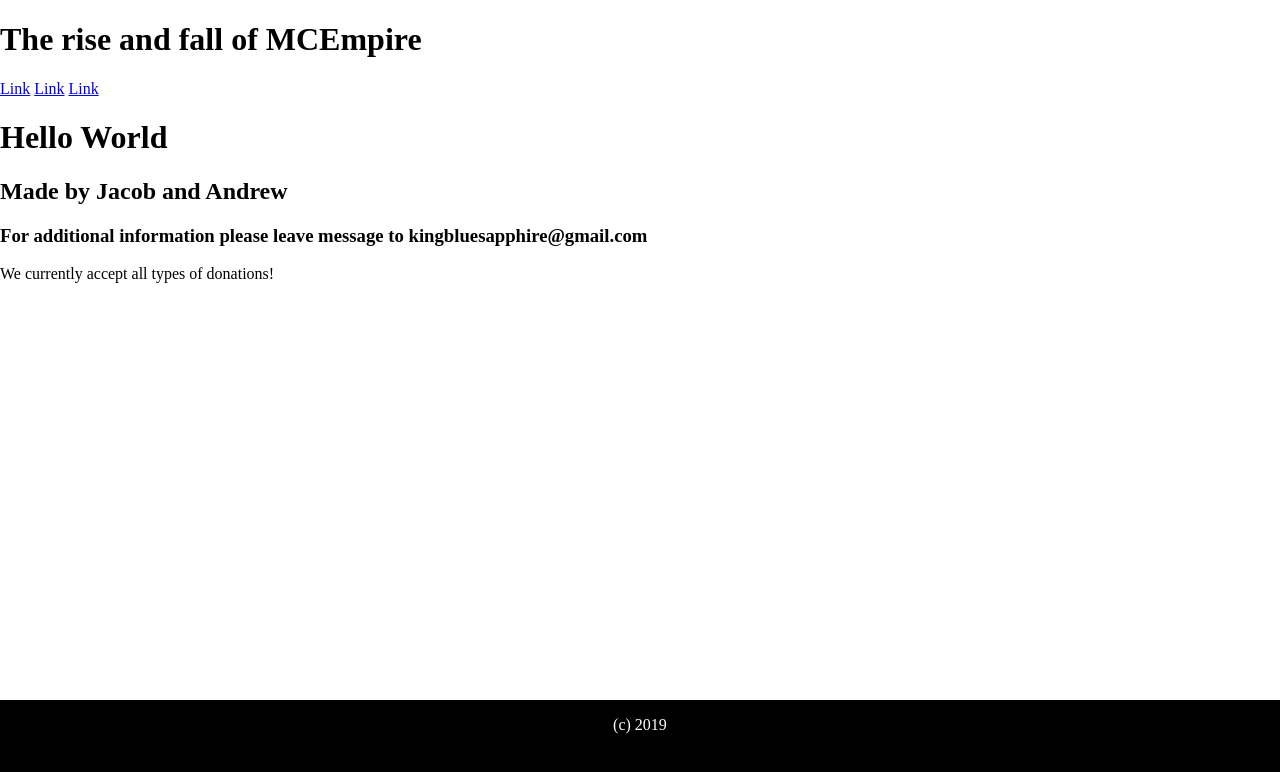
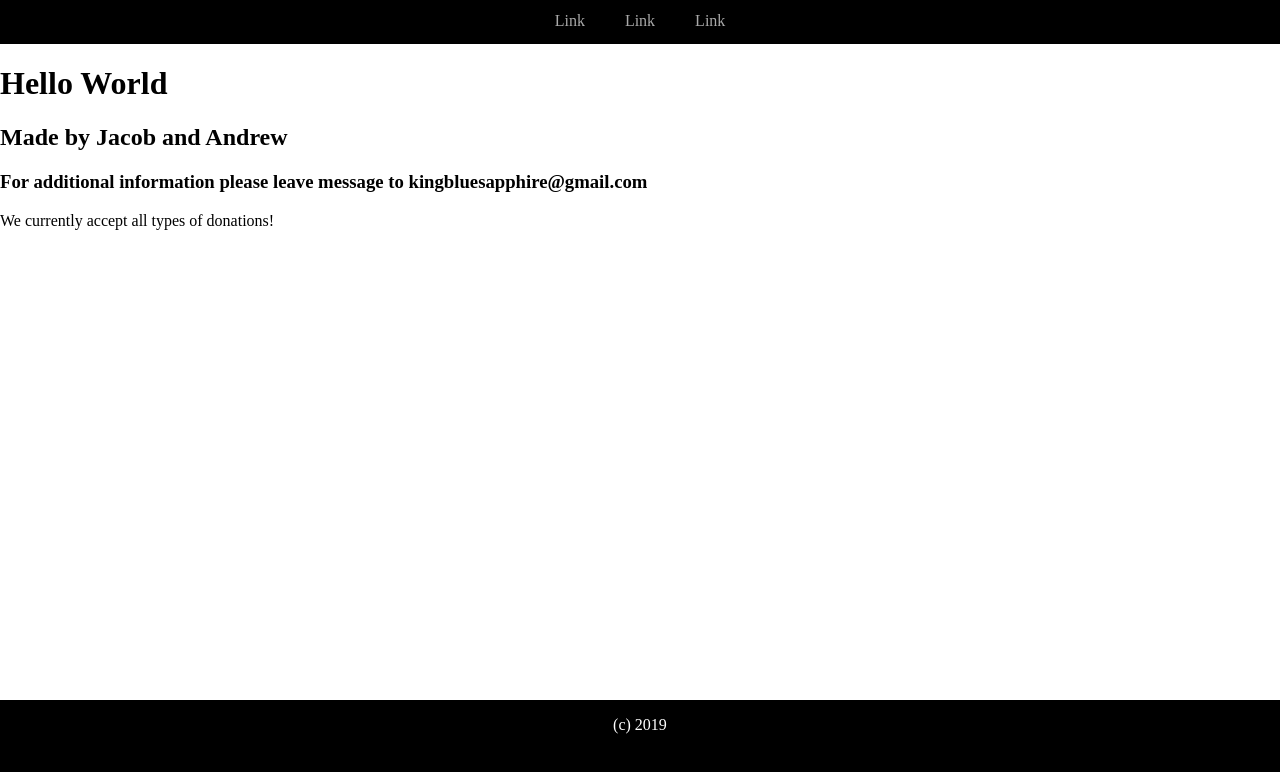
Before and after one commit to JacobRosa/first-site, a plain HTML site: page index.html in a window 1280 px wide. Drawn offline with Linux system fonts and the light colour scheme.

Commit message:
Navbar formatting

```diff
--- a/css/index.css
+++ b/css/index.css
@@ -1,6 +1,25 @@
 html, body{
     margin: 0;
     padding: 0;
+}
+
+.topnav{
+    width: 100%;
+    background-color: black;
+    text-align: center;
+}
+
+.navitem{
+    display: inline-block;
+    text-decoration: none;
+    color: darkgrey;
+    padding: 12px 18px;
+    height: 20px;
+}
+
+.navitem:hover{
+    color: black;
+    background-color: white;
 }
 
 .footer{
--- a/index.html
+++ b/index.html
@@ -5,16 +5,13 @@
     <title>Home Page</title>
     <link rel="icon" href="img/icon.png">
     <link rel="stylesheet" href="css/index.css">
-
-      <h1>The rise and fall of MCEmpire</h1>
-
   </head>
   </div>
 
   <div class="topnav">
-    <a href="#">Link</a>
-    <a href="#">Link</a>
-    <a href="#">Link</a>
+    <a class="navitem" href="#">Link</a>
+    <a class="navitem" href="#">Link</a>
+    <a class="navitem" href="#">Link</a>
   </div>
   <body>
 
```
